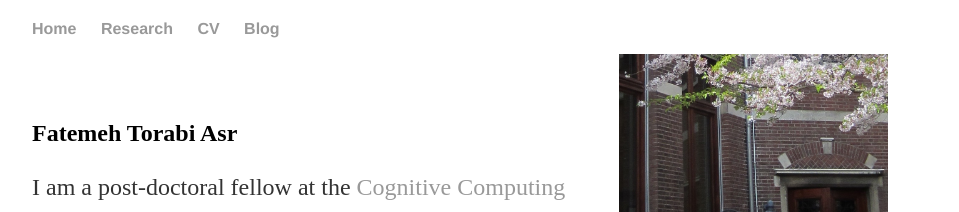
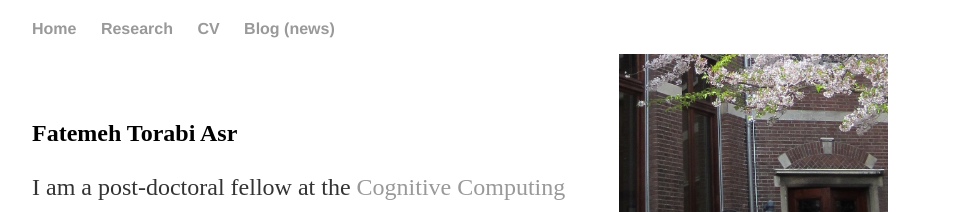
Before and after one commit to FTAsr/ftasr.github.io, a Jekyll site: the page built from index.md, in a window 1280 px wide. Shown: the top 212 px of the page, without its empty margins (160-1119 px from the left). Built offline with Jekyll 4.4.1, drawn with Linux system fonts in a browser that asks for light colours.

Commit message:
websites added for uni

```diff
--- a/_layouts/default.html
+++ b/_layouts/default.html
@@ -11,7 +11,7 @@
 	        		<li><a href="/">Home</a></li>
 		        	<li><a href="/research">Research</a></li>
 	        		<li><a href="/CV/cv.pdf">CV</a></li>
-	        		<li><a href="/blog">Blog</a></li>
+	        		<li><a href="/blog">Blog (news)</a></li>
 	    		</ul>
 			</nav>
 
--- a/_layouts/firstPage.html
+++ b/_layouts/firstPage.html
@@ -11,7 +11,7 @@
 	        		<li><a href="/">Home</a></li>
 		        	<li><a href="/research">Research</a></li>
 	        		<li><a href="/CV/cv.pdf">CV</a></li>
-	        		<li><a href="/blog">Blog</a></li>
+	        		<li><a href="/blog">Blog (news)</a></li>
 	    		</ul>
 			</nav>
 
```
Also changed, not shown: _posts/2016-11-21-AlbertaVisit.md (added, +7 -0 lines).
